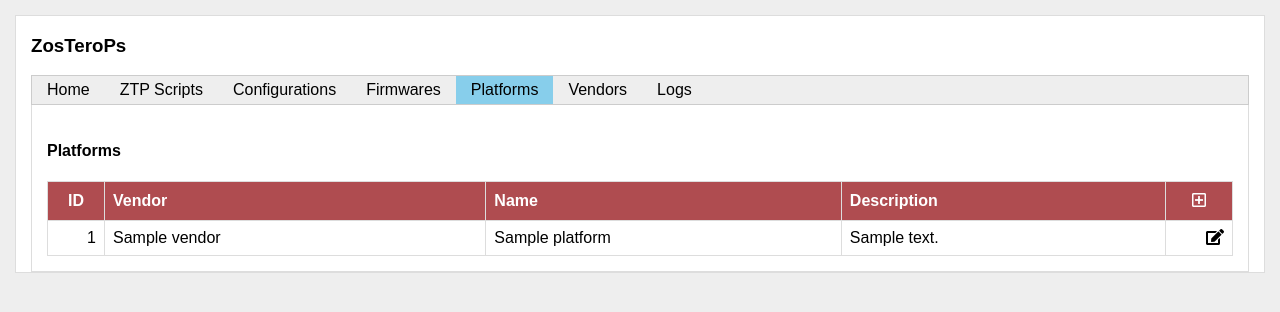
After one commit to amigne/ZosTeroPs, a Django app: page /platform/ in a window 1280 px wide. The commit adds this page. Shown: the top 312 px of the page. Run offline with Django 3.2, Linux system fonts and the light colour scheme; tables that the repository leaves empty hold one stand-in row (values such as "Sample post").

Commit message:
Platform views completed

```diff
--- a/templates/base.html
+++ b/templates/base.html
@@ -15,7 +15,7 @@
         <a href="#"{% if menuitem == 'ztpScript' %} class="active"{% endif %}>ZTP Scripts</a>
         <a href="#"{% if menuitem == 'configuration' %} class="active"{% endif %}>Configurations</a>
         <a href="#"{% if menuitem == 'firmware' %} class="active"{% endif %}>Firmwares</a>
-        <a href="#"{% if menuitem == 'platform' %} class="active"{% endif %}>Platforms</a>
+        <a href="{% url 'platformList' %}"{% if menuitem == 'platform' %} class="active"{% endif %}>Platforms</a>
         <a href="{% url 'vendorList' %}"{% if menuitem == 'vendor' %} class="active"{% endif %}>Vendors</a>
         <a href="#"{% if menuitem == 'log' %} class="active"{% endif %}>Logs</a>
     </nav>
--- a/ztp/models.py
+++ b/ztp/models.py
@@ -14,8 +14,7 @@ class Platform(models.Model):
     vendor = models.ForeignKey(Vendor,
                                related_name='platforms',
                                on_delete=models.PROTECT)
-    name = models.CharField(max_length=50,
-                            unique=True)
+    name = models.CharField(max_length=50)
     description = models.TextField(blank=True)
 
     def __str__(self):
--- a/ztp/static/ztp/css/style.css
+++ b/ztp/static/ztp/css/style.css
@@ -42,7 +42,7 @@ body {
 }
 
 /* Forms */
-input[type=text], input[type=file], textarea {
+input[type=text], input[type=file], select, option, textarea {
     width: 100%;
 }
 textarea {
@@ -70,6 +70,11 @@ form .delete_confirm {
 }
 form .delete_button {
     text-align: center;
+}
+
+/* Form platform */
+.platform_description textarea {
+    height: 100px;
 }
 
 /* Form vendor */
@@ -115,6 +120,26 @@ table.table_update th {
     text-align: right;
 }
 
+/* Table platform list */
+table.table_list .platform_id { width: 40px!important; }
+table.table_list th.platform_id { text-align: center; }
+table.table_list td.platform_id { text-align: right; }
+table.table_list .platform_vendor { }
+table.table_list .platform_name { width: 30%; }
+table.table_list .platform_description { }
+table.table_list .platform_action { width: 50px!important; }
+table.table_list th.platform_action { text-align: center; }
+table.table_list th.platform_action a {
+    color: #fff;
+    text-decoration: none;
+}
+table.table_list td.platform_action { text-align: right; }
+table.table_list td.platform_action a {
+    color: #000;
+    text-decoration: none;
+}
+
+
 /* Table vendor list */
 table.table_list .vendor_id { width: 40px!important; }
 table.table_list th.vendor_id { text-align: center; }
@@ -132,6 +157,12 @@ table.table_list td.vendor_action a {
     color: #000;
     text-decoration: none;
 }
+
+/* Table platform update */
+table.table_update .platform_vendor { }
+table.table_update .platform_name { }
+table.table_update .platform_description { }
+table.table_update .platform_action { text-align: center; }
 
 /* Table vendor update */
 table.table_update .vendor_name { }
--- /dev/null
+++ b/ztp/templates/ztp/platform_list.html
@@ -0,0 +1,31 @@
+{% extends "base.html" %}
+
+{% block content_title %}Platforms{% endblock content_title %}
+
+{% block content %}
+    <table class="table_list">
+        <thead>
+            <tr>
+                <th class="platform_id">ID</th>
+                <th class="platform_vendor">Vendor</th>
+                <th class="platform_name">Name</th>
+                <th class="platform_description">Description</th>
+                <th class="platform_action"><a href="{% url 'platformCreate' %}"><i class="far fa-plus-square"></i></a></th>
+            </tr>
+        </thead>
+        <tbody>
+            {% for platform in platforms %}
+                <tr>
+                    <td class="platform_id">{{ platform.id }}</td>
+                    <td class="platform_vendor">{{ platform.vendor.name }}</td>
+                    <td class="platform_name">{{ platform.name }}</td>
+                    <td class="platform_description">{{ platform.description }}</td>
+                    <td class="platform_action">
+                        {% if platform.firmwares.count == 0 %}<a href="{% url 'platformDelete' platform.id %}"><i class="fas fa-trash"></i></a>&nbsp;&nbsp;{% endif %}
+                        <a href="{% url 'platformUpdate' platform.id %}"><i class="fas fa-edit"></i></a>
+                    </td>
+                </tr>
+            {% endfor %}
+        </tbody>
+    </table>
+{% endblock content %}
--- a/ztp/urls.py
+++ b/ztp/urls.py
@@ -4,6 +4,13 @@ from . import views
 
 
 urlpatterns = [
+    # Platforms
+    path('platform/', views.PlatformListView.as_view(), name='platformList'),
+    path('platform/new/', views.PlatformCreateView.as_view(), name='platformCreate'),
+#   path('platform/<pk>/', views.PlatformDetailView.as_view(), name='platformDetail'),
+    path('platform/<pk>/edit/', views.PlatformUpdateView.as_view(), name='platformUpdate'),
+    path('platform/<pk>/delete/', views.PlatformDeleteView.as_view(), name='platformDelete'),
+
     # Vendors
     path('vendor/', views.VendorListView.as_view(), name='vendorList'),
     path('vendor/new/', views.VendorCreateView.as_view(), name='vendorCreate'),
--- a/ztp/views.py
+++ b/ztp/views.py
@@ -3,6 +3,51 @@ from django.views.generic import ListView
 from django.views.generic.edit import CreateView, DeleteView, UpdateView
 
 from . import models
+
+
+class PlatformCreateView(CreateView):
+    model = models.Platform
+    fields = [ 'vendor', 'name', 'description' ]
+    context_object_name = 'platform'
+    success_url = reverse_lazy('platformList')
+
+    def get_context_data(self, **kwargs):
+        context = super(PlatformCreateView, self).get_context_data(**kwargs)
+        context['menuitem'] = 'platform'
+        return context
+
+
+class PlatformDeleteView(DeleteView):
+    model = models.Platform
+    context_object_name = 'platform'
+    success_url = reverse_lazy('platformList')
+
+    def get_context_data(self, **kwargs):
+        context = super(PlatformDeleteView, self).get_context_data(**kwargs)
+        context['menuitem'] = 'platform'
+        return context
+
+
+class PlatformListView(ListView):
+    model = models.Platform
+    context_object_name = 'platforms'
+
+    def get_context_data(self, **kwargs):
+        context = super(PlatformListView, self).get_context_data(**kwargs)
+        context['menuitem'] = 'platform'
+        return context
+
+
+class PlatformUpdateView(UpdateView):
+    model = models.Platform
+    fields = [ 'vendor', 'name', 'description' ]
+    context_object_name = 'platform'
+    success_url = reverse_lazy('platformList')
+
+    def get_context_data(self, **kwargs):
+        context = super(PlatformUpdateView, self).get_context_data(**kwargs)
+        context['menuitem'] = 'platform'
+        return context
 
 
 class VendorCreateView(CreateView):
```
Also changed, not shown: ztp/templates/ztp/platform_confirm_delete.html (added, +13 -0 lines), ztp/templates/ztp/platform_form.html (added, +72 -0 lines).
